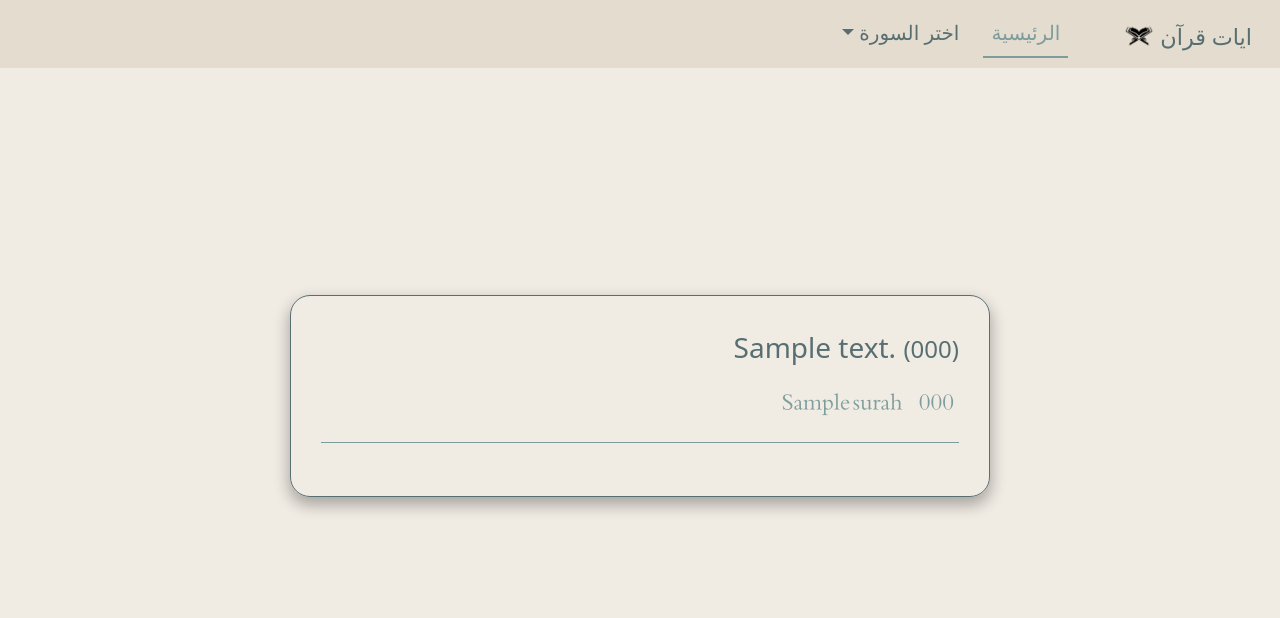
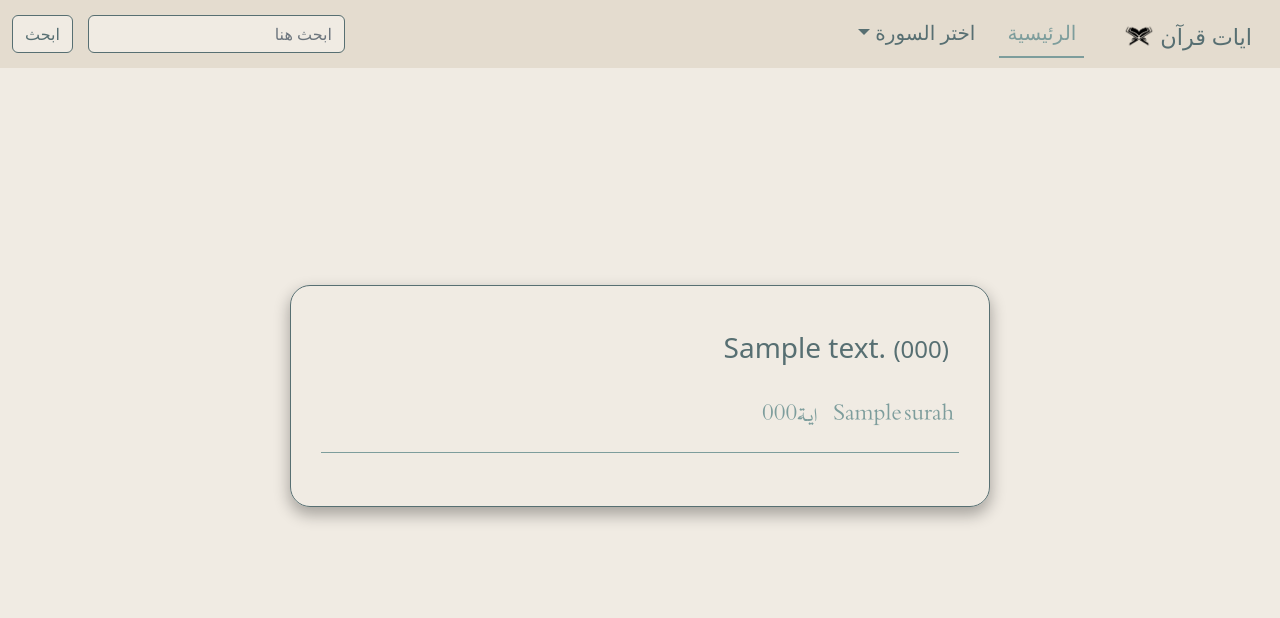
Before and after one commit to N1ghtHunter/Ayat-Quran, a Node project: template views/search.ejs in a window 1280 px wide. Shown: the top 618 px of the page. Run offline with Node 20 templates, Linux system fonts and the light colour scheme; the template is opened without the code that fills it: most values are stand-ins (such as "Sample title", 1, 10 or a date in 2020); some libraries are stand-ins or nearby versions; some web fonts are replaced.

Commit message:
Search bar for all pages + error handling

```diff
--- a/public/style.css
+++ b/public/style.css
@@ -2,6 +2,10 @@
 	font-family: "Quranic";
 	src: url("/Al Qalam Quran.ttf") format("truetype");
 }
+.btn:focus,.btn:active {
+	outline: none;
+	box-shadow: none;
+  }
 body {
 	background-color: #f0ebe3;
 	min-height: 100vh;
@@ -105,10 +109,45 @@ nav a {
 	opacity: 1;
 	margin: 15px 0;
 }
+.search-box{
+	gap: 15px;
+}
+.search-box input{
+	border-color: #576f72 !important;
+	background-color: #f0ebe3;
+}
+.search-box input:focus{
+	outline: none;
+	box-shadow: none;
+}
+.search-box button{
+	background-color: #f0ebe3;
+	color: #576f72 !important;
+	border-color: #576f72 !important;
+}
+.search-box button:active{
+	color: #fff !important;
+	background-color: #576f72 !important;
+	border-color: #576f72 !important;
+}
+.search-box button:hover{
+	color: #fff !important;
+	background-color: #576f72 !important;
+	border-color: #576f72 !important;
+}
 .search-result{
 	padding-bottom: 1.4rem;
 	margin-bottom: 1.4rem;
 	border-bottom: 1px solid #7d9d9c;
+}
+.search-result > p{
+	cursor: pointer;
+	padding: 10px;
+	border-radius: 30px;
+	transition: 300ms;
+}
+.search-result > p:hover{
+	background-color: #e4dccf;
 }
 .fa-play,
 .fa-pause,
--- /dev/null
+++ b/views/partials/navbar.ejs
@@ -0,0 +1,53 @@
+<nav class="navbar navbar-expand-lg navbar-light">
+	<div class="container-xxl">
+		<a class="navbar-brand d-flex" href="/">
+			ايات قرآن
+			<img
+				src="/images\hd-quran-book-black-icon-transparent-background-116370457481jmbswlvix-removebg-preview.png"
+				alt=""
+				width="30"
+				height="30"
+				class="d-inline-block align-text-top"
+			/>
+		</a>
+		<button
+			class="navbar-toggler"
+			type="button"
+			data-bs-toggle="collapse"
+			data-bs-target="#navbarNav"
+			aria-controls="navbarNav"
+			aria-expanded="false"
+			aria-label="Toggle navigation"
+		>
+			<span class="navbar-toggler-icon"></span>
+		</button>
+		<div class="collapse navbar-collapse justify-content-between" id="navbarNav">
+			<ul class="navbar-nav">
+				<li class="nav-item">
+					<a class="nav-link active" aria-current="page" href="/">الرئيسية</a>
+				</li>
+				<li class="nav-item dropdown me-0 me-lg-3">
+					<a
+						class="nav-link dropdown-toggle"
+						href="#"
+						id="navbarDarkDropdownMenuLink"
+						role="button"
+						data-bs-toggle="dropdown"
+						aria-expanded="false"
+					>
+						اختر السورة
+					</a>
+					<ul class="dropdown-menu dropdown-menu-light" aria-labelledby="navbarDarkDropdownMenuLink">
+						<% surahLinks.forEach(link => { %>
+						<li><a class="dropdown-item" href="/surah/<%=link.number%> "><%= link.name %> </a></li>
+						<% }); %>
+					</ul>
+				</li>
+			</ul>
+			<form class="d-flex search-box pe-4" action="/search" method="post">
+				<input class="form-control me-2" type="search" placeholder="ابحث هنا" aria-label="Search" name="searchQuery" />
+				<button class="btn btn-outline-success" type="submit">ابحث</button>
+			</form>
+		</div>
+	</div>
+</nav>
--- a/views/search.ejs
+++ b/views/search.ejs
@@ -1,65 +1,20 @@
-<nav class="navbar navbar-expand-lg navbar-light">
-	<div class="container-xxl">
-		<a class="navbar-brand d-flex" href="/">
-			ايات قرآن
-			<img
-				src="/images\hd-quran-book-black-icon-transparent-background-116370457481jmbswlvix-removebg-preview.png"
-				alt=""
-				width="30"
-				height="30"
-				class="d-inline-block align-text-top"
-			/>
-		</a>
-		<button
-			class="navbar-toggler"
-			type="button"
-			data-bs-toggle="collapse"
-			data-bs-target="#navbarNav"
-			aria-controls="navbarNav"
-			aria-expanded="false"
-			aria-label="Toggle navigation"
-		>
-			<span class="navbar-toggler-icon"></span>
-		</button>
-		<div class="collapse navbar-collapse" id="navbarNav">
-			<ul class="navbar-nav">
-				<li class="nav-item me-3">
-					<a class="nav-link active" aria-current="page" href="/">الرئيسية</a>
-				</li>
-				<li class="nav-item dropdown me-3">
-					<a
-						class="nav-link dropdown-toggle"
-						href="#"
-						id="navbarDarkDropdownMenuLink"
-						role="button"
-						data-bs-toggle="dropdown"
-						aria-expanded="false"
-					>
-						اختر السورة
-					</a>
-					<ul class="dropdown-menu dropdown-menu-light" aria-labelledby="navbarDarkDropdownMenuLink">
-						<% surahLinks.forEach(link => { %>
-						<li>
-							<a class="dropdown-item" href="/surah/<%=link.number%> "><%= link.name %> </a>
-						</li>
-						<% }); %>
-					</ul>
-				</li>
-			</ul>
-		</div>
-	</div>
-</nav>
+<%- include('partials/navbar.ejs') %>
 <div class="container my-5">
 	<main class="container-fluid d-flex justify-content-center align-items-center">
 		<div class="container ayah-container d-flex justify-content-center flex-column">
+			<form action="/" method="post" name="ayah">
+				<input id="ayahNumber" type="hidden" name="ayahNumber" value="" />
+			</form>
 			<% matches.forEach(function(match) { %>
 			<div class="search-result">
-				<p value="<%=match.number%>" class="fs-3">
-					<%= match.text %> <span class="fs-4">(<%= match.numberInSurah %>)</span>
+				<p id="<%=match.number%>" class="fs-3" onclick="submitForm(this)">
+					<% if (match.text.length<100) { %> <%= match.text %> <% } else { %> <%=match.text.substring(0, 100)+"...";%>
+					<% } %>
+					<span class="fs-4">(<%= match.numberInSurah %>)</span>
 				</p>
 				<div class="ayah-prop fs-4">
 					<span><%= match.surah.name %></span>
-					<span><%=match.numberInSurah %></span>
+					<span>اية<%=match.numberInSurah %></span>
 				</div>
 			</div>
 			<% }); %>
@@ -69,3 +24,10 @@
 		<p>&copy; Mazin Islam 2022</p>
 	</footer>
 </div>
+<script>
+	const inputField = document.getElementById("ayahNumber");
+	function submitForm(evt) {
+		inputField.value = evt.id;
+		document.forms.ayah.submit();
+	}
+</script>
```
Also changed, not shown: app.js (+58 -10 lines), package.json (+7 -3 lines), views/error.ejs (added, +9 -0 lines), views/home.ejs (+1 -53 lines), views/surah.ejs (+4 -50 lines), 1 other file.
